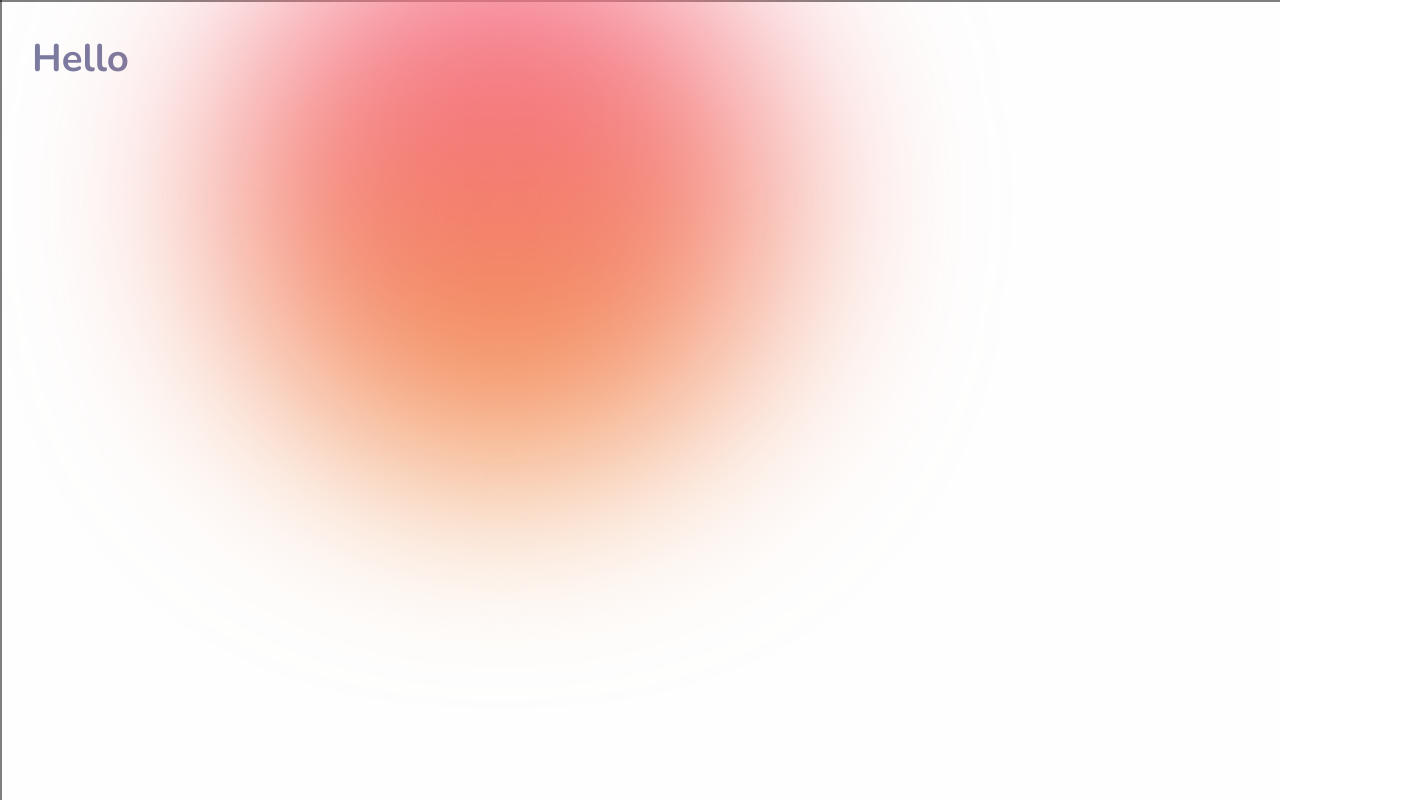
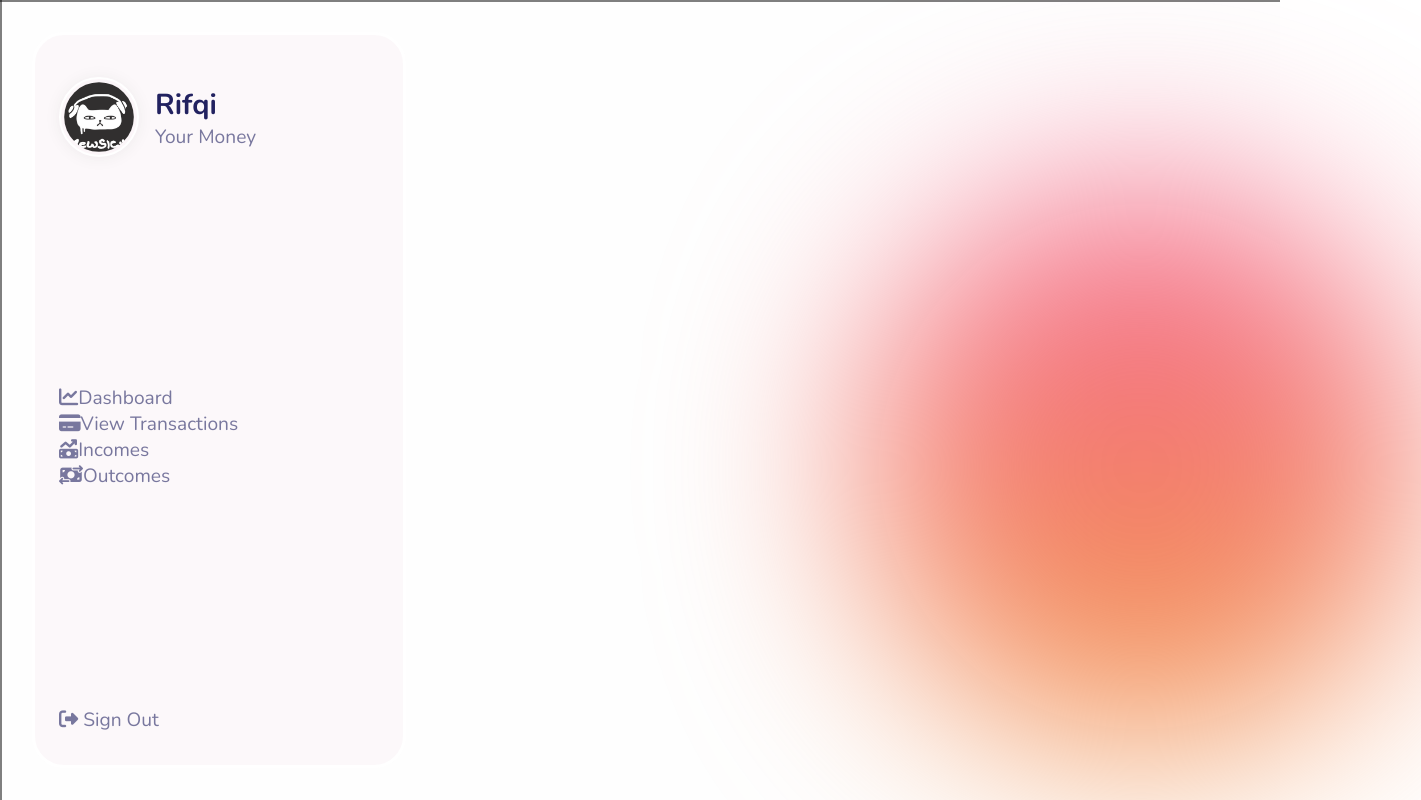
Before and after one commit to RifqiNotWibu/kucing-fintrack-web, a React (Create React App) app: page / in a window 1280 px wide. Shown: the whole page, 1421 px wide, since content can reach past the window. Built offline with nearby package versions, Linux system fonts and the light colour scheme.

Commit message:
Added user-con CSS

```diff
--- a/src/App.js
+++ b/src/App.js
@@ -2,13 +2,14 @@ import styled from 'styled-components'
 import bg from './img/bg.png'
 import { MainLayout } from './styles/Layouts'
 import Orb from './Components/Orb/Orb.js'
+import Navigation from './Components/Navigation/navigation.js'
 
 function App() {
   return (
     <AppStyled bg={bg} className='App'>
       <Orb />
       <MainLayout>
-        <h1>Hello</h1>
+        <Navigation />
       </MainLayout>
     </AppStyled>
   )
--- a/src/Components/Navigation/navigation.js
+++ b/src/Components/Navigation/navigation.js
@@ -32,4 +32,40 @@ function Navigation() {
   )
 }
 
-const NavStyled = styled.nav``
+const NavStyled = styled.nav`
+  padding: 2rem 1.5rem;
+  width: 374px;
+  height: 100%;
+  background: rgba(252, 246, 249, 0.78);
+  border: 3px solid #ffffff;
+  backdrop-filter: blur(4.5px);
+  border-radius: 32px;
+  display: flex;
+  flex-direction: column;
+  justify-content: space-between;
+  gap: 2rem;
+  .user-con {
+    height: 100px;
+    display: flex;
+    align-items: center;
+    gap: 1rem;
+    img {
+      width: 80px;
+      height: 80px;
+      border-radius: 50%;
+      object-fit: cover;
+      background: #fcf6f9;
+      border: 2px solid #ffffff;
+      padding: 0.2rem;
+      box-shadow: 0px 1px 17px rgba(0, 0, 0, 0.06);
+    }
+    h2 {
+      color: rgba(34, 34, 96, 1);
+    }
+    p {
+      color: rgba(34, 34, 96, 0.6);
+    }
+  }
+`
+
+export default Navigation
```
